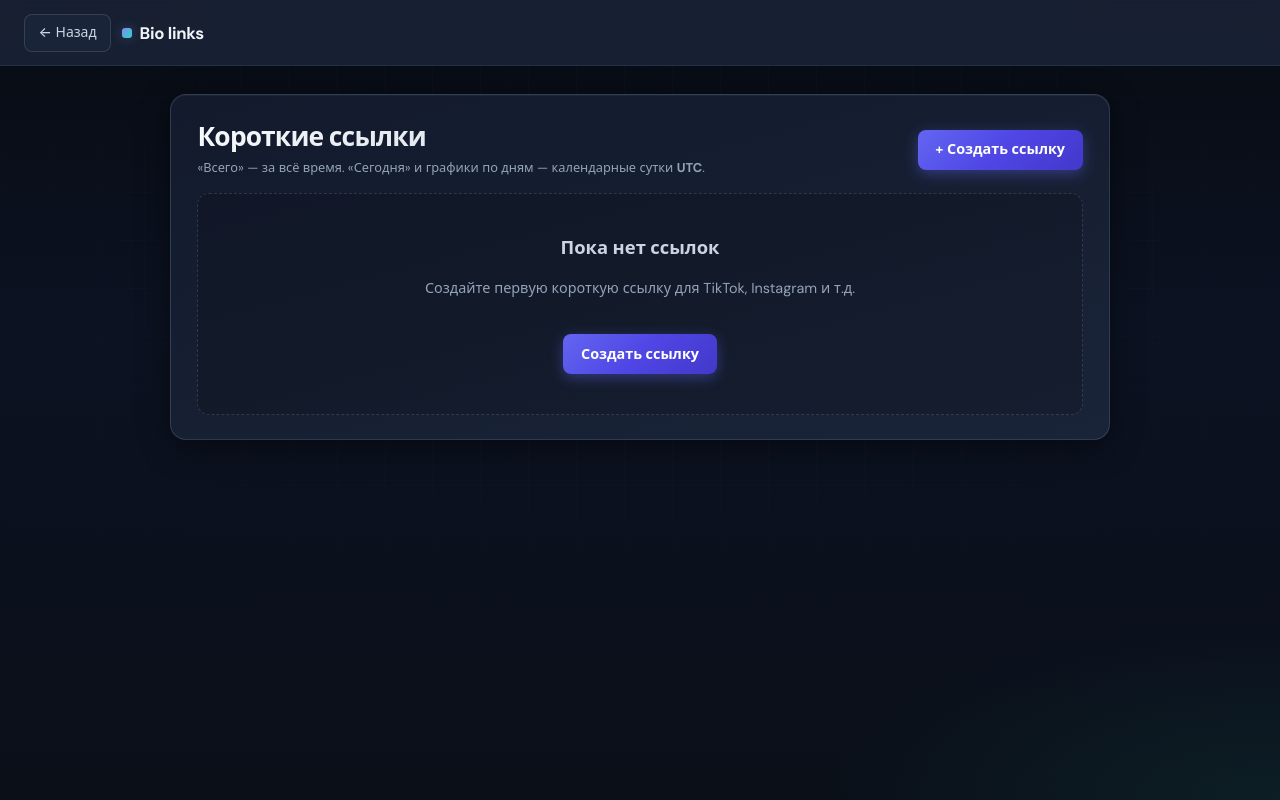
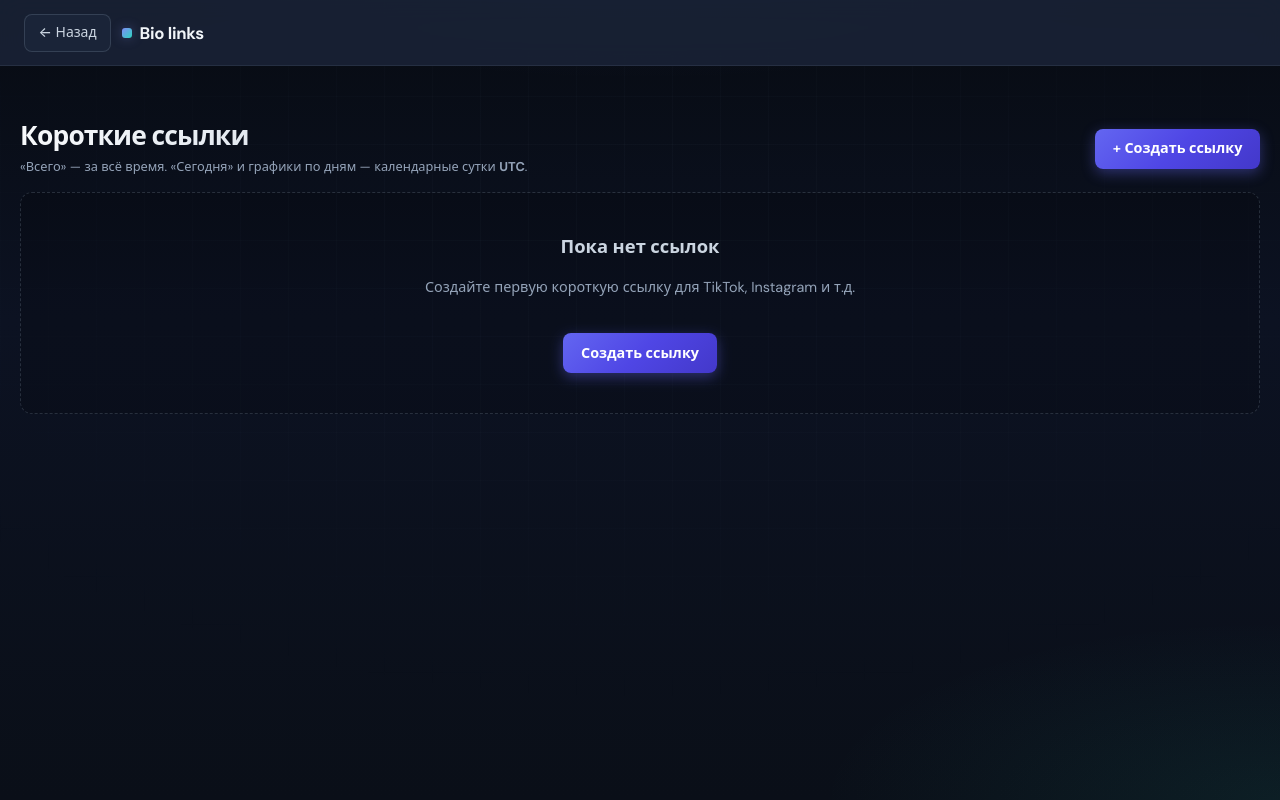
Before and after one commit to Progery222/clicks, a FastAPI app: template app/templates/link_list.html in a window 1280 px wide. Run offline with FastAPI, Linux system fonts and the light colour scheme; the template is opened without the code that fills it, so the values that code supplies are empty; parts of the project's set-up code (start-up, migrations or seed data) failed here and were passed over; some libraries are stand-ins or nearby versions.

Commit message:
Список ссылок: шире контент, без рамок карточки и таблицы, колонка действий не обрезается
Co-authored-by: Cursor <cursoragent@cursor.com>

```diff
--- a/app/static/style.css
+++ b/app/static/style.css
@@ -247,7 +247,7 @@ a:hover {
 }
 
 .main {
-  max-width: 980px;
+  max-width: 1280px;
   margin: 0 auto;
   padding: 1.75rem 1.25rem 3rem;
   padding-left: max(1.25rem, env(safe-area-inset-left));
@@ -293,6 +293,31 @@ a:hover {
 
 .card--hero {
   padding-top: 1.65rem;
+}
+
+/* Страница списка ссылок: шире контент, без рамки «карточки» и обводки таблицы */
+.card--flush {
+  border: none;
+  box-shadow: none;
+  background: transparent;
+  padding-left: 0;
+  padding-right: 0;
+}
+
+.table-wrap--flush {
+  border: none;
+  background: transparent;
+  border-radius: 0;
+  overflow-x: visible;
+}
+
+.table--wide .actions {
+  width: 1%;
+  vertical-align: middle;
+}
+
+.table--wide th:last-child {
+  width: 1%;
 }
 
 .card--prose .page-title {
@@ -996,6 +1021,10 @@ button[type="submit"].btn-primary {
     min-width: min(32rem, 100%);
   }
 
+  .table-wrap--flush {
+    overflow-x: clip;
+  }
+
   .actions {
     flex-direction: column;
     align-items: flex-start;
--- a/app/templates/link_list.html
+++ b/app/templates/link_list.html
@@ -1,7 +1,7 @@
 {% extends "base.html" %}
 {% block title %}Ссылки — Bio links{% endblock %}
 {% block content %}
-<section class="card card--hero">
+<section class="card card--hero card--flush">
   <div class="row between wrap">
     <div>
       <h1 class="page-title">Короткие ссылки</h1>
@@ -10,7 +10,7 @@
     <a class="btn btn-primary" href="/admin/links/new">+ Создать ссылку</a>
   </div>
   {% if link_rows is defined and link_rows %}
-  <div class="table-wrap">
+  <div class="table-wrap table-wrap--flush">
     <table class="table table--wide">
       <thead>
         <tr>
```
